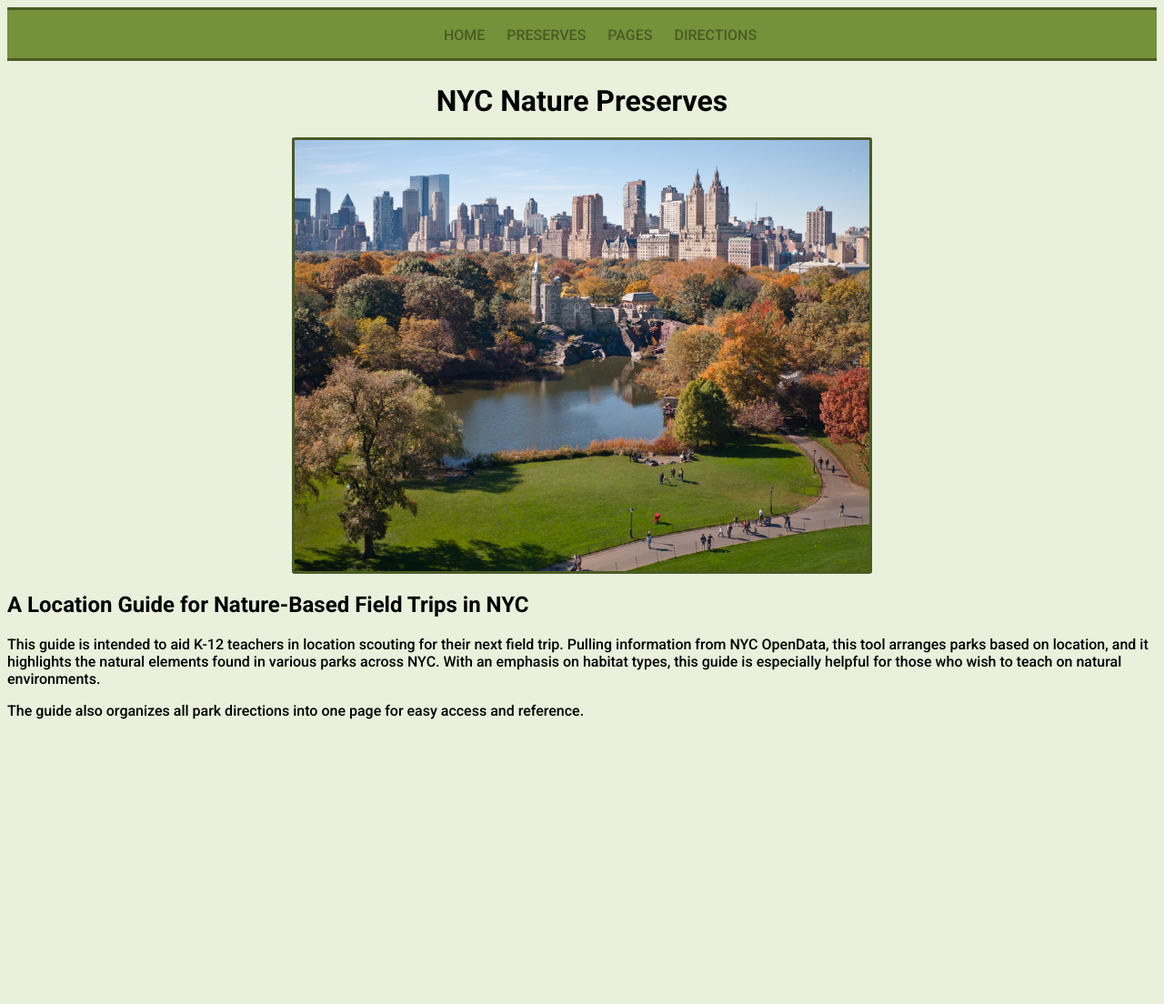
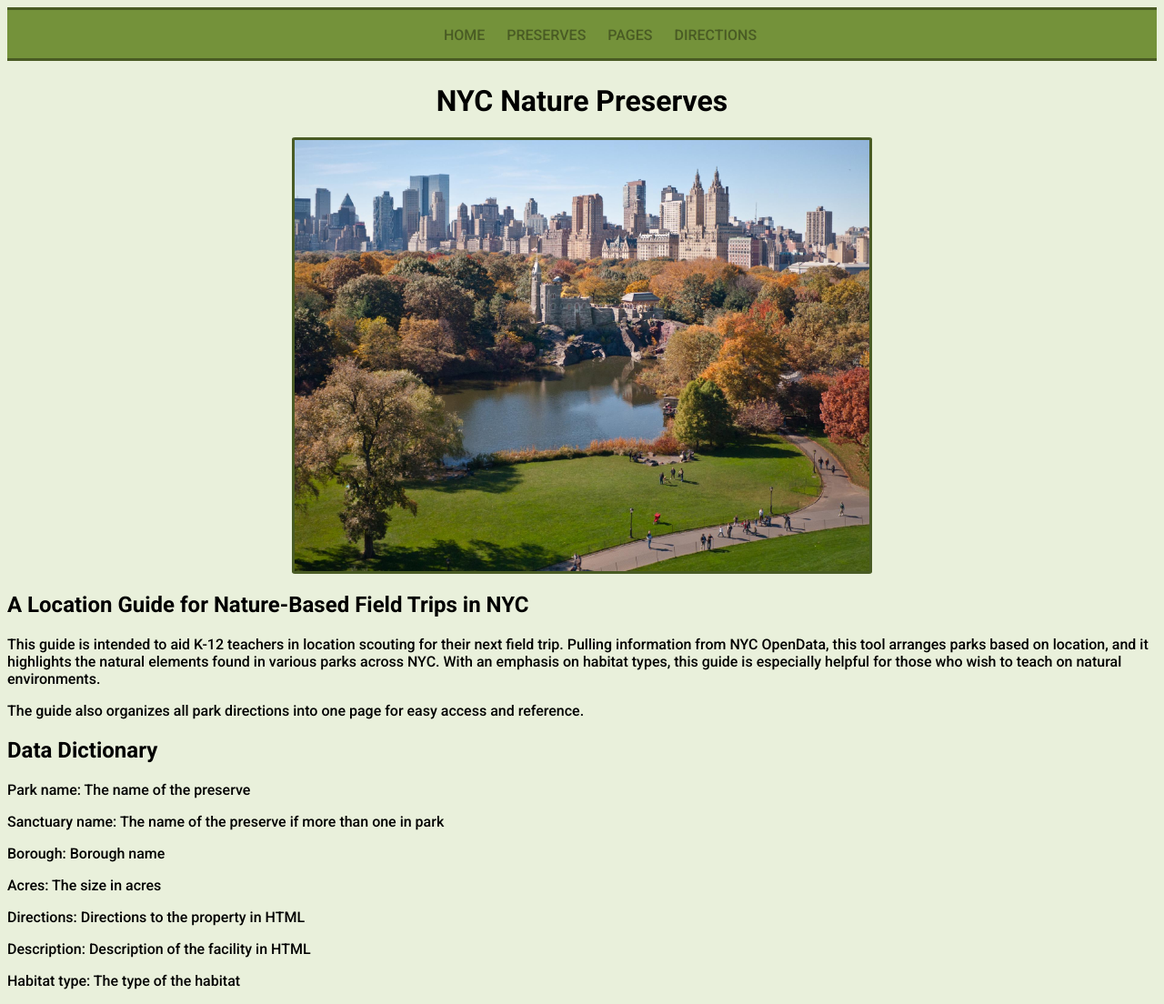
Before and after one commit to annabellamelvin/annabellamelvin.github.io, a Jekyll site: the page Nature_Preserves/index.html, which Jekyll copies as it is, in a window 1280 px wide. Shown: the whole page at 91% size. Built offline with Jekyll 4.4.1, drawn with Linux system fonts in a browser that asks for light colours; before the commit the page ends 900 px from its top, so only the background shows below that.

Commit message:
Update index.html

```diff
--- a/Nature_Preserves/index.html
+++ b/Nature_Preserves/index.html
@@ -23,6 +23,14 @@
         <h2>A Location Guide for Nature-Based Field Trips in NYC</h2>
         <p>This guide is intended to aid K-12 teachers in location scouting for their next field trip. Pulling information from NYC OpenData, this tool arranges parks based on location, and it highlights the natural elements found in various parks across NYC. With an emphasis on habitat types, this guide is especially helpful for those who wish to teach on natural environments.</p>
         <p>The guide also organizes all park directions into one page for easy access and reference.</p>
+       <h2>Data Dictionary</h2>
+        <p>Park name: The name of the preserve</p>
+         <p>Sanctuary name: The name of the preserve if more than one in park</p>
+         <p>Borough: Borough name</p>
+         <p>Acres: The size in acres</p>
+         <p>Directions: Directions to the property in HTML</p>
+         <p>Description: Description of the facility in HTML</p>
+          <p>Habitat type: The type of the habitat</p>
       </div>
 
 
```
